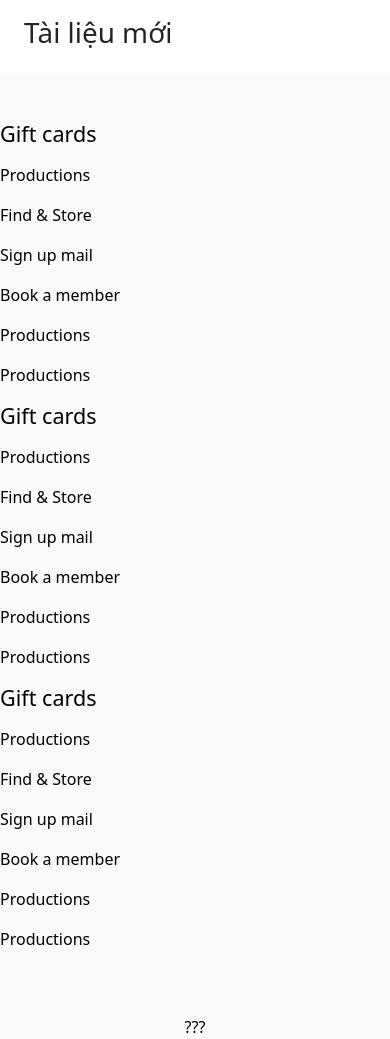
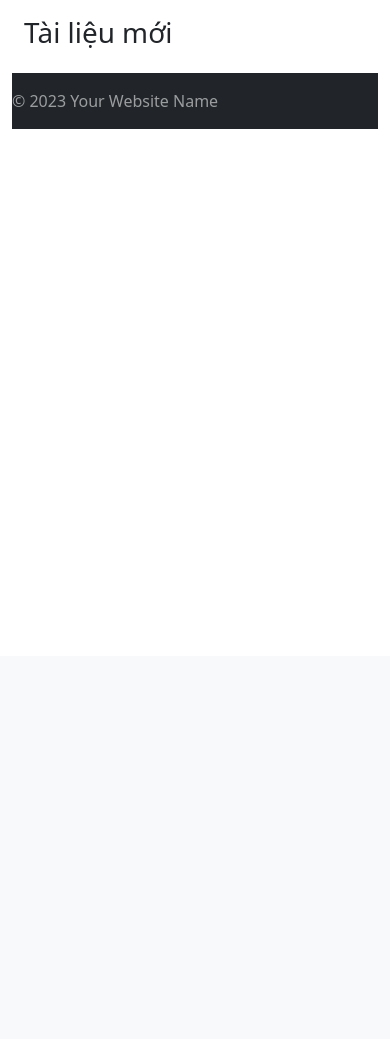
Before and after one commit to DUNGHA43/Web_QLTHUVIEN, a PHP site: page /Web_QLTHUVIEN/ in a window 390 px wide. Shown: the part 188-1227 px from the top of the page. After the commit the page ends 317 px from the top, so only its background shows below. Run offline with PHP 8.4, Linux system fonts and the light colour scheme; data that the repository does not hold is empty; some libraries are stand-ins or nearby versions.

Commit message:
fix footer & header

```diff
--- a/View/client/partials/footer.php
+++ b/View/client/partials/footer.php
@@ -1,52 +1,11 @@
-<footer class="text-black">
-    <div class="contaienr-fluid bg-light">
-        <div class="row pt-5 pb-5 justify-content-center">
-            <div class="col-md-2">
-            </div>
-
-            <div class="col-md-3">
-                <h4 class="font-weight-bold mb-3">
-                    Gift cards
-                </h4>
-                <p>Productions</p>
-                <p>Find & Store</p>
-                <p>Sign up mail</p>
-                <p>Book a member</p>
-                <p>Productions</p>
-                <p>Productions</p>
-            </div>
-            <div class="col-md-3">
-                <h4 class="font-weight-bold mb-3">
-                    Gift cards
-                </h4>
-                <p>Productions</p>
-                <p>Find & Store</p>
-                <p>Sign up mail</p>
-                <p>Book a member</p>
-                <p>Productions</p>
-                <p>Productions</p>
-            </div>
-
-            <div class="col-md-3">
-                <h4 class="font-weight-bold mb-3">
-                    Gift cards
-                </h4>
-                <p>Productions</p>
-                <p>Find & Store</p>
-                <p>Sign up mail</p>
-                <p>Book a member</p>
-                <p>Productions</p>
-                <p>Productions</p>
-            </div>
-
-            <div class="col-md-1">
-            </div>
-        </div>
-
-        <div class="row justify-content-center">
-            <div class="col-12 text-center">
-                ???
-            </div>
-        </div>
+<div class="container-fluid">
+  <div class="row">
+    <div class="col-md-12">
+      <nav class="navbar navbar-dark bg-dark">
+        <span class="navbar-text">
+          © 2023 Your Website Name
+        </span>
+      </nav>
     </div>
-</footer>
+  </div>
+</div>
--- a/View/client/partials/header.php
+++ b/View/client/partials/header.php
@@ -17,9 +17,9 @@
       </button>
       <div class="dropdown-menu">
 
-        <button class="dropdown-item" type="button">Action</button>
-        <button class="dropdown-item" type="button">Another action</button>
-        <button class="dropdown-item" type="button">Something else here</button>
+        <button class="dropdown-item dropItem" type="button">Action</button>
+        <button class="dropdown-item dropItem" type="button">Another action</button>
+        <button class="dropdown-item dropItem" type="button">Something else here</button>
       </div>
     </div>';
     } else {
@@ -56,8 +56,10 @@
     width: 40px;
     height: 40px;
     border-radius: 50%;
-    margin-right: 70px;
+    margin-right: 150px;
+  }
+  .dropItem {
+    margin-right: 10px;
   }
 
-
 </style>
```
